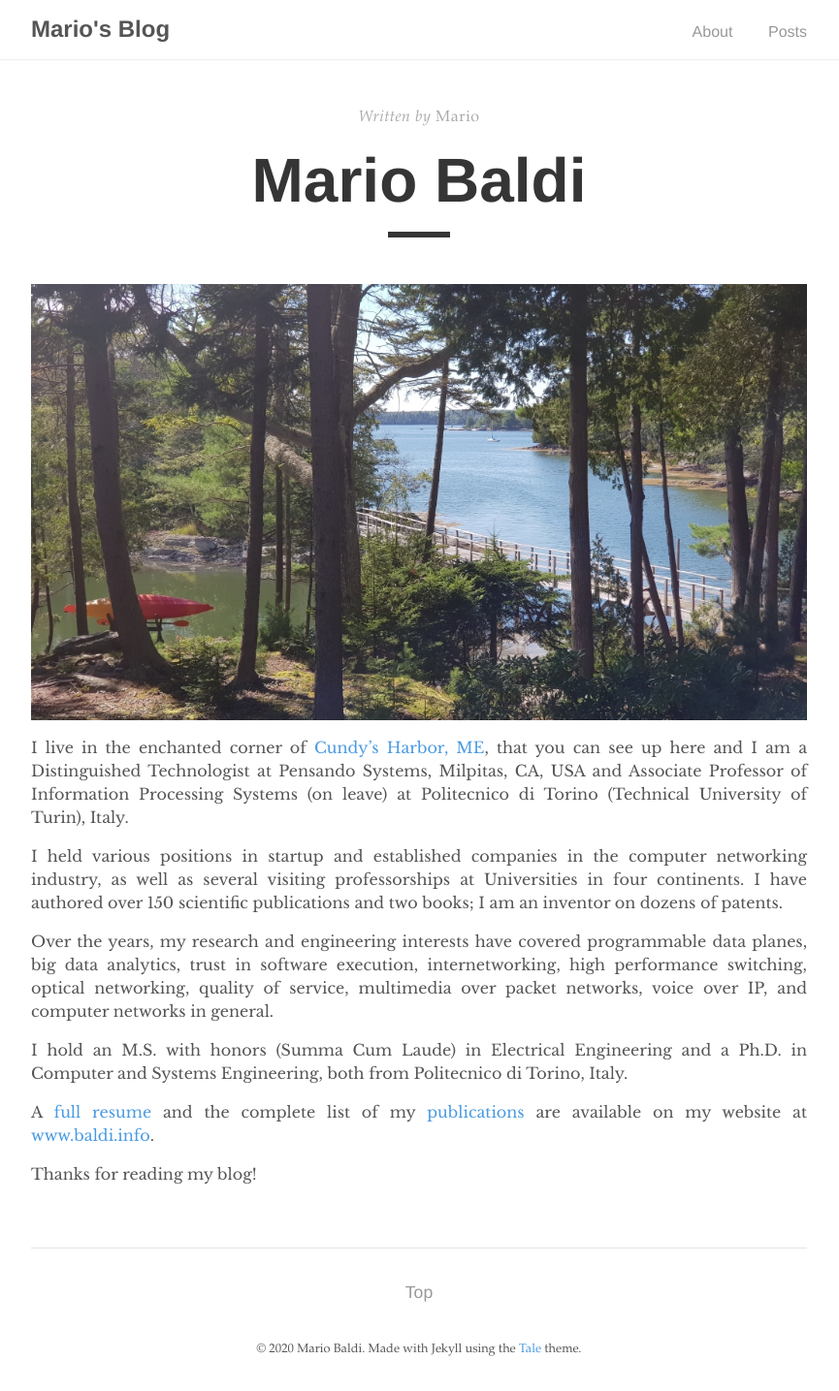
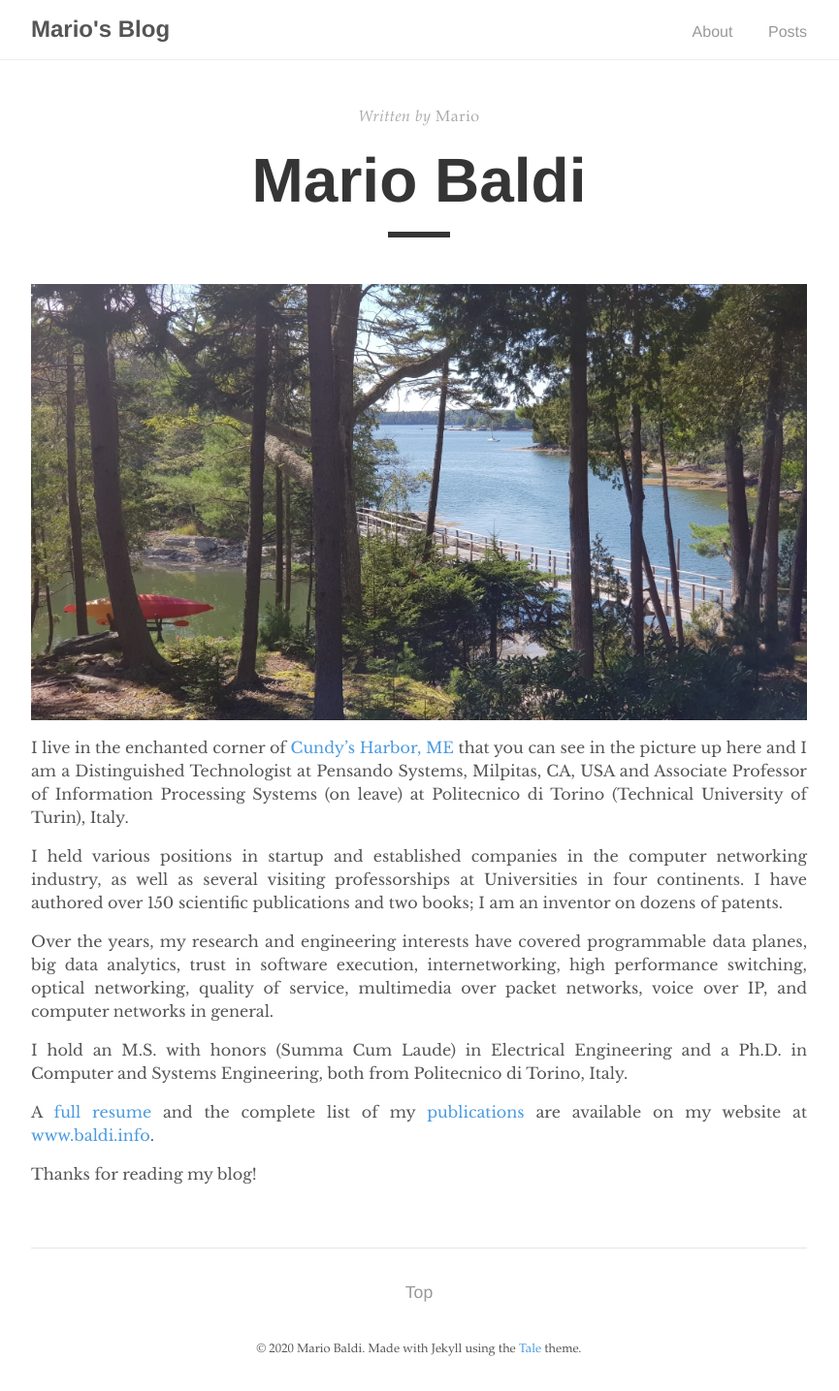
Before and after one commit to mariobaldi/mariobaldi.github.io, a Jekyll site: the page built from _pages/about.md, in a window 1280 px wide. Shown: the whole page at 97% size, without its empty margins (208-1073 px from the left). Built offline with Jekyll 4.4.1, drawn with Linux system fonts in a browser that asks for light colours.

Commit message:
Update about.md

```diff
--- a/_pages/about.md
+++ b/_pages/about.md
@@ -7,8 +7,8 @@ permalink: /about/
 
 [![View from the window of my home](/assets/ViewFromHome_small.jpg)](/assets/20190905_141336.jpg)
 
-I live in the enchanted corner of [Cundy's Harbor, ME](https://www.google.com/maps/place/Cundys+Harbor,+Harpswell,+ME+04079/@43.7970254,-69.9106121,14z/data=!3m1!4b1!4m5!3m4!1s0x4cad80cec004b13f:0xdb688250785b0874!8m2!3d43.7970272!4d-69.8931025),
-that you can see up here and I am a Distinguished Technologist at Pensando Systems, Milpitas, CA, USA and Associate Professor of Information Processing Systems (on leave) at Politecnico di Torino (Technical University of Turin), Italy.
+I live in the enchanted corner of [Cundy's Harbor, ME](https://www.google.com/maps/place/Cundys+Harbor,+Harpswell,+ME+04079/@43.7970254,-69.9106121,14z/data=!3m1!4b1!4m5!3m4!1s0x4cad80cec004b13f:0xdb688250785b0874!8m2!3d43.7970272!4d-69.8931025)
+that you can see in the picture up here and I am a Distinguished Technologist at Pensando Systems, Milpitas, CA, USA and Associate Professor of Information Processing Systems (on leave) at Politecnico di Torino (Technical University of Turin), Italy.
 
 I held various positions in startup and established companies in the computer networking industry, as well as several visiting professorships at Universities in four continents. I have authored over 150 scientific publications and two books; I am an inventor on dozens of patents.
 
```
